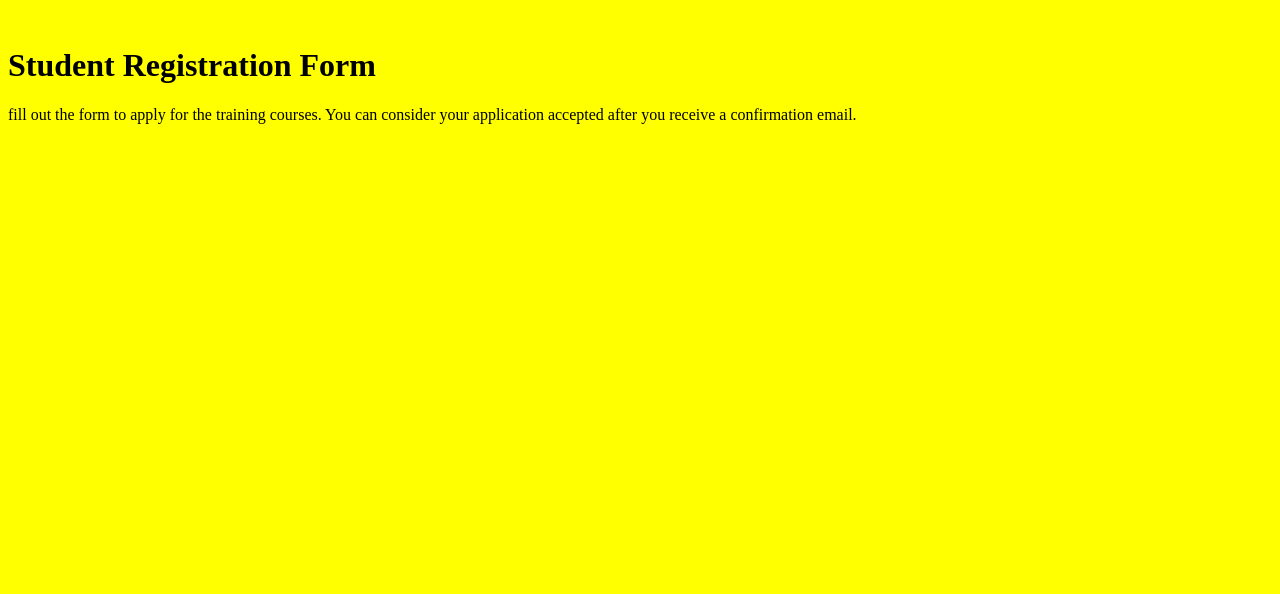
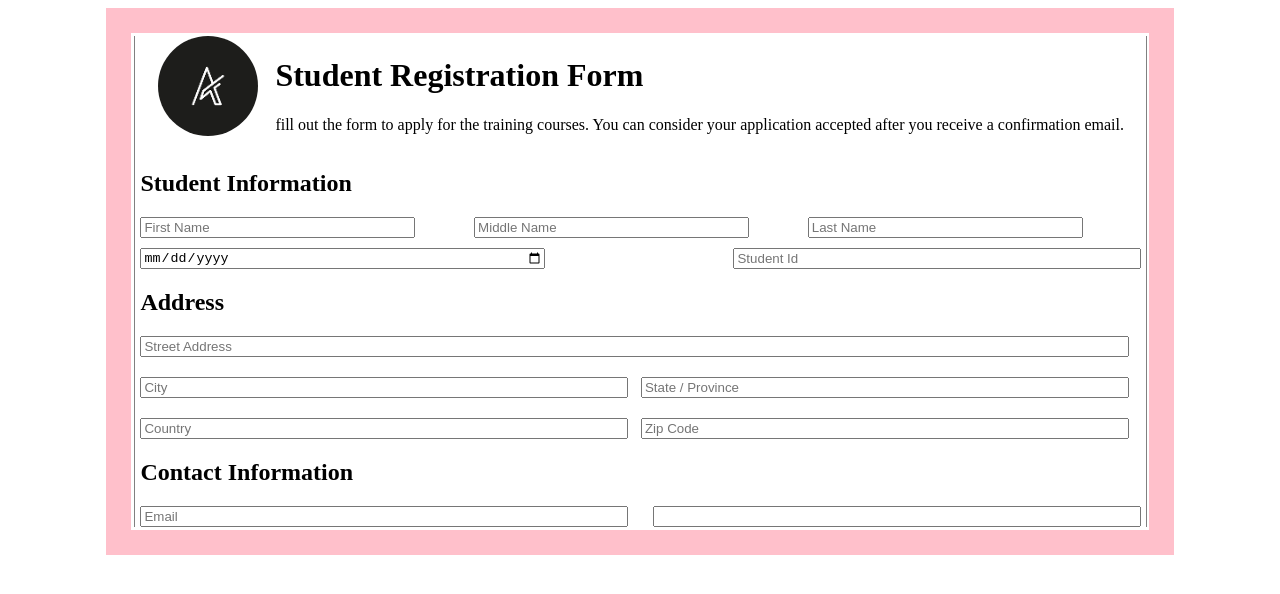
Before and after one commit to Bentike/tiidelab-project, a plain HTML site: page index.html in a window 1280 px wide. Drawn offline with Linux system fonts and the light colour scheme.

Commit message:
added contact section

```diff
--- a/index.html
+++ b/index.html
@@ -1,20 +1,161 @@
 <!DOCTYPE html>
 <html lang="en">
   <head>
-    <meta charset="UTF-8">
-    <meta http-equiv="X-UA-Compatible" content="IE=edge">
-    <meta name="viewport" content="width=device-width, initial-scale=1.0">
+    <meta charset="UTF-8" />
+    <meta http-equiv="X-UA-Compatible" content="IE=edge" />
+    <meta name="viewport" content="width=device-width, initial-scale=1.0" />
     <title>Student Registration Form</title>
-    <link rel="stylesheet" href="style.css">
+    <link rel="stylesheet" href="style.css" />
   </head>
   <body>
     <div class="container">
-       <div>
-          <img/>
+      <div class="wrapper">
+        <div class="header">
+          <img src="logo.png" alt="company logo" />
           <div>
             <h1>Student Registration Form</h1>
-             <p>fill out the form to apply for the training courses. You can consider your application accepted after you receive a confirmation email.</p>
+            <p>
+              fill out the form to apply for the training courses. You can
+              consider your application accepted after you receive a
+              confirmation email.
+            </p>
           </div>
+        </div>
+        <form>
+          <h2>Student Information</h2>
+          <div class="name-section">
+            <div class="header-input">
+              <label for="firstName">
+                <input
+                  type="text"
+                  placeholder="First Name"
+                  required
+                  name="firstName"
+                  id="firstName"
+                />
+              </label>
+            </div>
+            <div class="header-input">
+              <label for="middleName">
+                <input
+                  type="text"
+                  placeholder="Middle Name"
+                  required
+                  name="middleName"
+                  id="middleName"
+                />
+              </label>
+            </div>
+            <div class="header-input">
+              <label for="lastName">
+                <input
+                  type="text"
+                  placeholder="Last Name"
+                  required
+                  name="lastName"
+                  id="lastName"
+                />
+              </label>
+            </div>
+          </div>
+          <div class="dob-input">
+            <label for="dob">
+              <input
+                type="date"
+                placeholder="Date Of Birth"
+                required
+                name="dob"
+                id="dob"
+              />
+            </label>
+            <label for="studentId">
+              <input
+                type="text"
+                placeholder="Student Id"
+                required
+                name="studentId"
+                id="studentId"
+              />
+            </label>
+          </div>
+          <div class="address-section">
+            <h2>Address</h2>
+            <label for="streetAddress">
+              <input
+                type="text"
+                placeholder="Street Address"
+                required
+                name="streetAddress"
+                id="streetAddress"
+              />
+            </label>
+            <div class="city-wrap">
+              <label for="city">
+                <input
+                  type="text"
+                  placeholder="City"
+                  required
+                  name="city"
+                  id="city"
+                />
+              </label>
+              <label for="state">
+                <input
+                  type="text"
+                  placeholder="State / Province"
+                  required
+                  name="state"
+                  id="state"
+                />
+              </label>
+              <label for="country">
+                <input
+                  type="text"
+                  placeholder="Country"
+                  required
+                  name="country"
+                  id="country"
+                />
+              </label>
+              <label for="zip">
+                <input
+                  type="text"
+                  placeholder="Zip Code"
+                  required
+                  name="zip"
+                  id="zip"
+                />
+              </label>
+            </div>
+          </div>
+          <div class="contact">
+            <h2>Contact Information</h2>
+            <div class="contact-wrap">
+              <div>
+                <label for="email">
+                  <input
+                    type="email"
+                    placeholder="Email"
+                    required
+                    name="email"
+                    id="email"
+                  />
+                </label>
+              </div>
+              <div>
+                <label for="number">
+                  <input
+                    type="text"
+                    placeholder=""
+                    required
+                    name="number"
+                    id="number"
+                  />
+                </label>
+              </div>
+            </div>
+          </div>
+        </form>
       </div>
     </div>
 
--- a/style.css
+++ b/style.css
@@ -1,3 +1,80 @@
 body{
-    background-color: yellow;
+    background-color: #fff;
 }
+
+.container{
+    width: 80%;
+    border: 25px solid pink;
+    margin: 0 auto;
+    padding: 3px;
+}
+
+.wrapper{
+    width: 99%;
+    margin: 0 auto;
+    padding: 0 5px;
+    border-left: 1px solid gray;
+     border-right: 1px solid gray;
+}
+
+.header{
+    display: flex;
+    justify-content: space-evenly;
+}
+
+img{
+    width: 100px;
+    height: 100px;
+    border-radius: 50%;
+}
+
+.name-section{
+    display: flex;
+    justify-content: space-between;
+}
+
+.header-input{
+    flex-basis: 20em;
+    flex-grow: 1;
+    flex-shrink: 1;
+}
+
+.header-input input{
+    width: 80%;
+}
+
+.dob-input{
+    display: flex;
+    justify-content: space-between;
+    flex-wrap: wrap;
+    margin: 10px 0;
+}
+
+.dob-input input{
+    width: 30em;
+}
+
+#streetAddress{
+    width: 98%;
+}
+
+.city-wrap{
+    margin: 20px 0;
+    width: 100%;
+    display: grid;
+    grid-template-columns: 1fr 1fr;
+    row-gap: 20px;
+}
+
+.city-wrap input{
+    width: 30rem;
+}
+
+.contact-wrap{
+    display: flex;
+    justify-content: space-between;
+}
+
+.contact-wrap input{
+    width: 30rem;
+}
```
Lines whose indentation alone changed are shown as unchanged.
